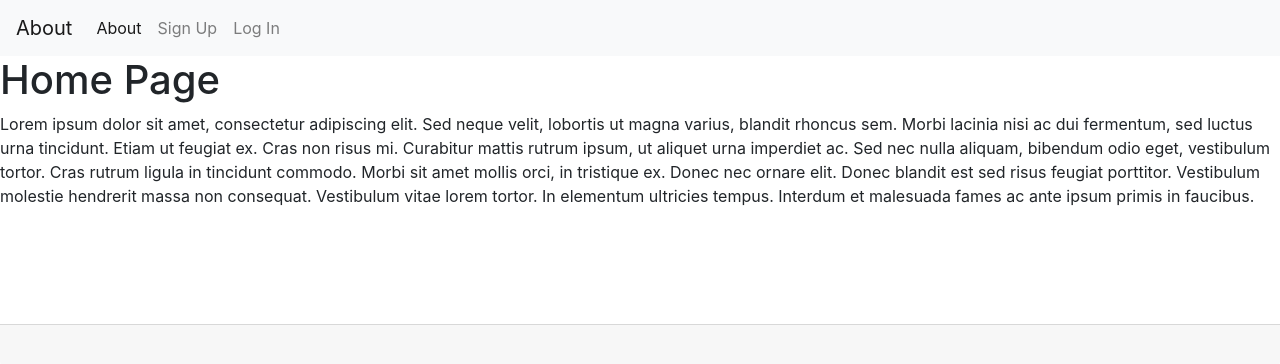
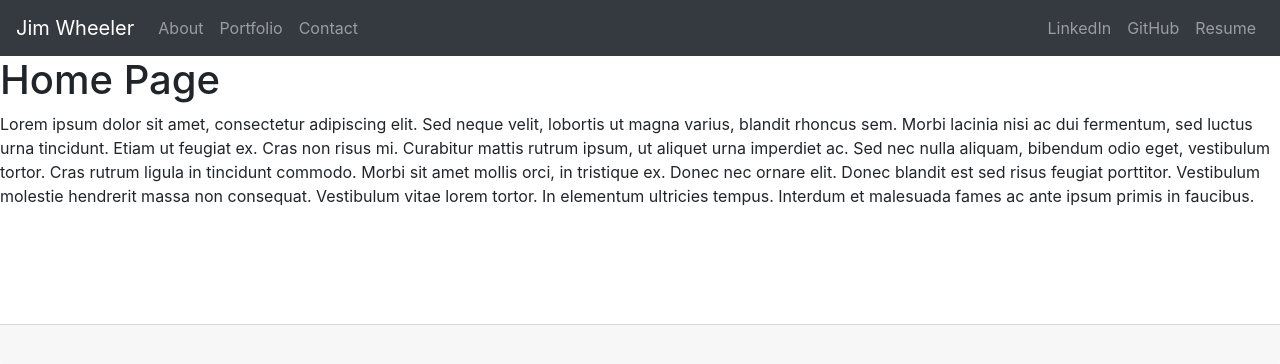
Before and after one commit to jrtwheeler/Portfolio_React, a React (Create React App) app: page / in a window 1280 px wide. Shown: the top 364 px of the page. Built offline with nearby package versions, Linux system fonts and the light colour scheme.

Commit message:
Styled navigation bar with bootstrap for react and built all of the links and api routes

```diff
--- a/package.json
+++ b/package.json
@@ -12,8 +12,9 @@
     "@testing-library/react": "^11.2.3",
     "@testing-library/user-event": "^12.6.0",
     "axios": "^0.21.1",
-    "bootstrap": "^4.5.3",
+    "bootstrap": "^4.6.0",
     "react": "^17.0.1",
+    "react-bootstrap": "^1.4.3",
     "react-dom": "^17.0.1",
     "react-router-dom": "^5.2.0",
     "react-scripts": "4.0.1",
--- a/src/App.js
+++ b/src/App.js
@@ -4,7 +4,7 @@ import Home from "./pages/Home";
 import About from "./pages/About";
 import Portfolio from "./pages/Portfolio";
 import Contact from "./pages/Contact";
-import NavBar from "./components/NavBar";
+import NavigationBar from "./components/NavigationBar";
 import Footer from "./components/Footer";
 import Wrapper from "./components/Wrapper";
 import { library } from '@fortawesome/fontawesome-svg-core'
@@ -17,7 +17,7 @@ function App() {
   return (
     <Router>
       <div>
-        <NavBar />
+        <NavigationBar />
         <Wrapper>
           <Route exact path="/" component={Home} />
           <Route exact path="/home" component={Home} />
--- a/src/components/NavBar/index.js
+++ /dev/null
@@ -1,48 +0,0 @@
-import React from "react";
-import { Link } from "react-router-dom";
-import "./style.css";
-
-// Depending on the current path, this component sets the "active" class on the appropriate navigation link item
-function Navbar() {
-  return (
-    <nav className="navbar navbar-expand-lg navbar-light bg-light">
-      <Link className="navbar-brand" to="/">
-      About
-      </Link>
-      <div>
-        <ul className="navbar-nav">
-          <li className="nav-item">
-            <Link
-              to="/"
-              className={
-                window.location.pathname === "/" || window.location.pathname === "/landing"
-                  ? "nav-link active"
-                  : "nav-link"
-              }
-            >
-              About
-            </Link>
-          </li>
-          <li className="nav-item">
-            <Link
-              to="/signup"
-              className={window.location.pathname === "/signup" ? "nav-link active" : "nav-link"}
-            >
-              Sign Up
-            </Link>
-          </li>
-          <li className="nav-item">
-            <Link
-              to="/login"
-              className={window.location.pathname === "/login" ? "nav-link active" : "nav-link"}
-            >
-              Log In
-            </Link>
-          </li>
-        </ul>
-      </div>
-    </nav>
-  );
-}
-
-export default Navbar;
--- /dev/null
+++ b/src/components/NavigationBar/index.js
@@ -0,0 +1,33 @@
+import React from "react";
+import { Link } from "react-router-dom";
+import { Navbar, Nav, NavItem, NavDropdown, MenuItem } from 'react-bootstrap';
+
+// Depending on the current path, this component sets the "active" className on the appropriate navigation link item
+function NavigationBar() {
+  return (
+    <Navbar collapseOnSelect expand="lg" bg="dark" variant="dark">
+      <Navbar.Brand href="/home">Jim Wheeler</Navbar.Brand>
+      <Navbar.Toggle aria-controls="responsive-navbar-nav" />
+      <Navbar.Collapse id="responsive-navbar-nav">
+        <Nav className="mr-auto">
+          <Nav.Link href="/about">About</Nav.Link>
+          <Nav.Link href="/portfolio">Portfolio</Nav.Link>
+          <Nav.Link href="/contact">Contact</Nav.Link>
+        </Nav>
+        <Nav>
+          <Nav.Link href="https://www.linkedin.com/in/james-w-54270740/" target="_blank">
+            LinkedIn
+          </Nav.Link>
+          <Nav.Link href="https://github.com/jrtwheeler" target="_blank">
+            GitHub
+          </Nav.Link>
+          <Nav.Link href="https://docs.google.com/document/d/e/2PACX-1vTRm2WKIL8udaUOcZXCVm3yrinhqizl94i95SiFVBGaXU1iZIsq3B1RHFCroQ2Mg8V0x-Z4O9ex0TwF/pub" target="_blank">
+            Resume
+          </Nav.Link>
+        </Nav>
+      </Navbar.Collapse>
+    </Navbar>
+  );
+}
+
+export default NavigationBar;
```
Also changed, not shown: src/components/NavigationBar/style.css (renamed from src/components/NavBar/style.css), 2 other files (tests, documents, lock files or other folders).
